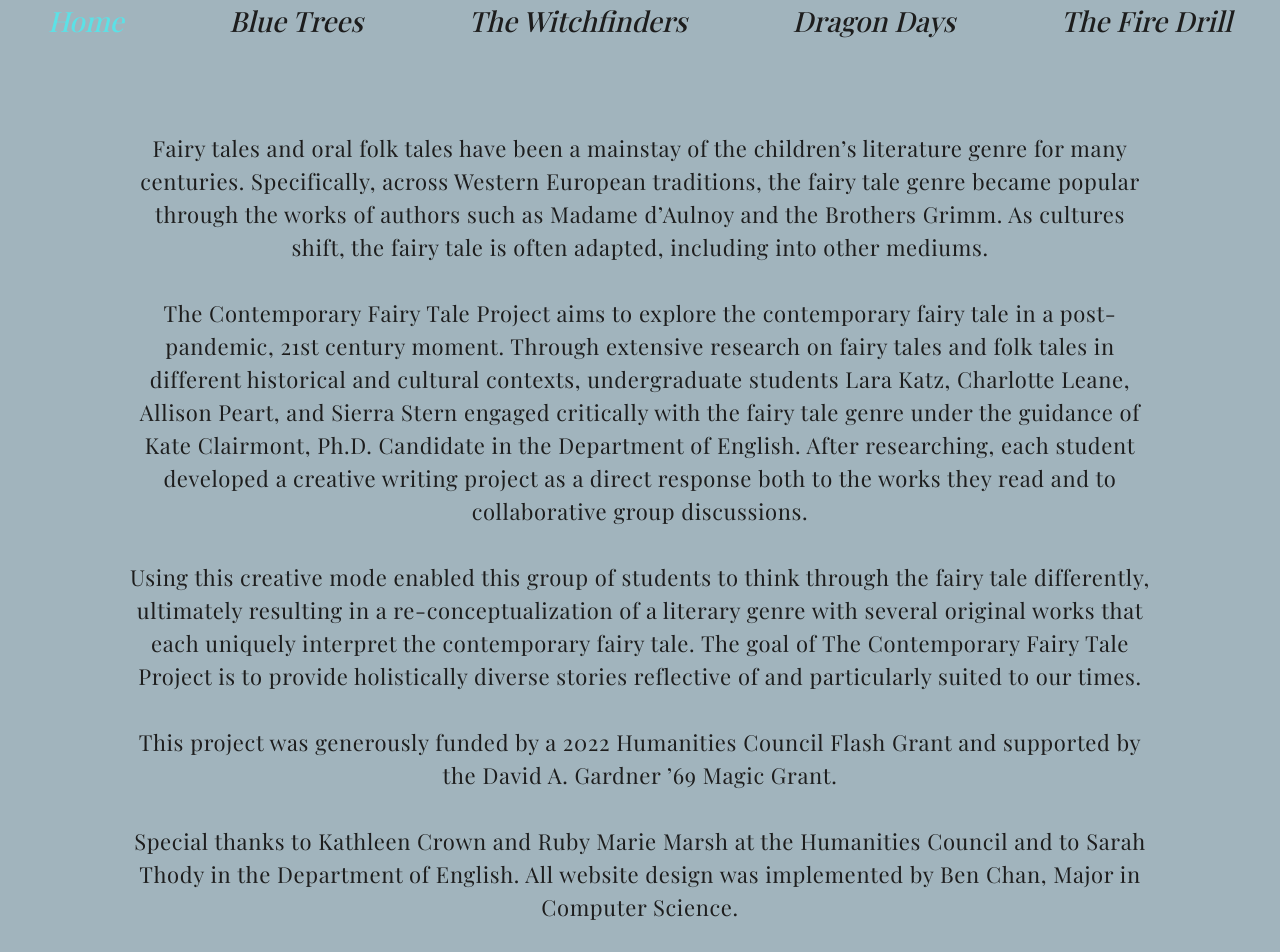
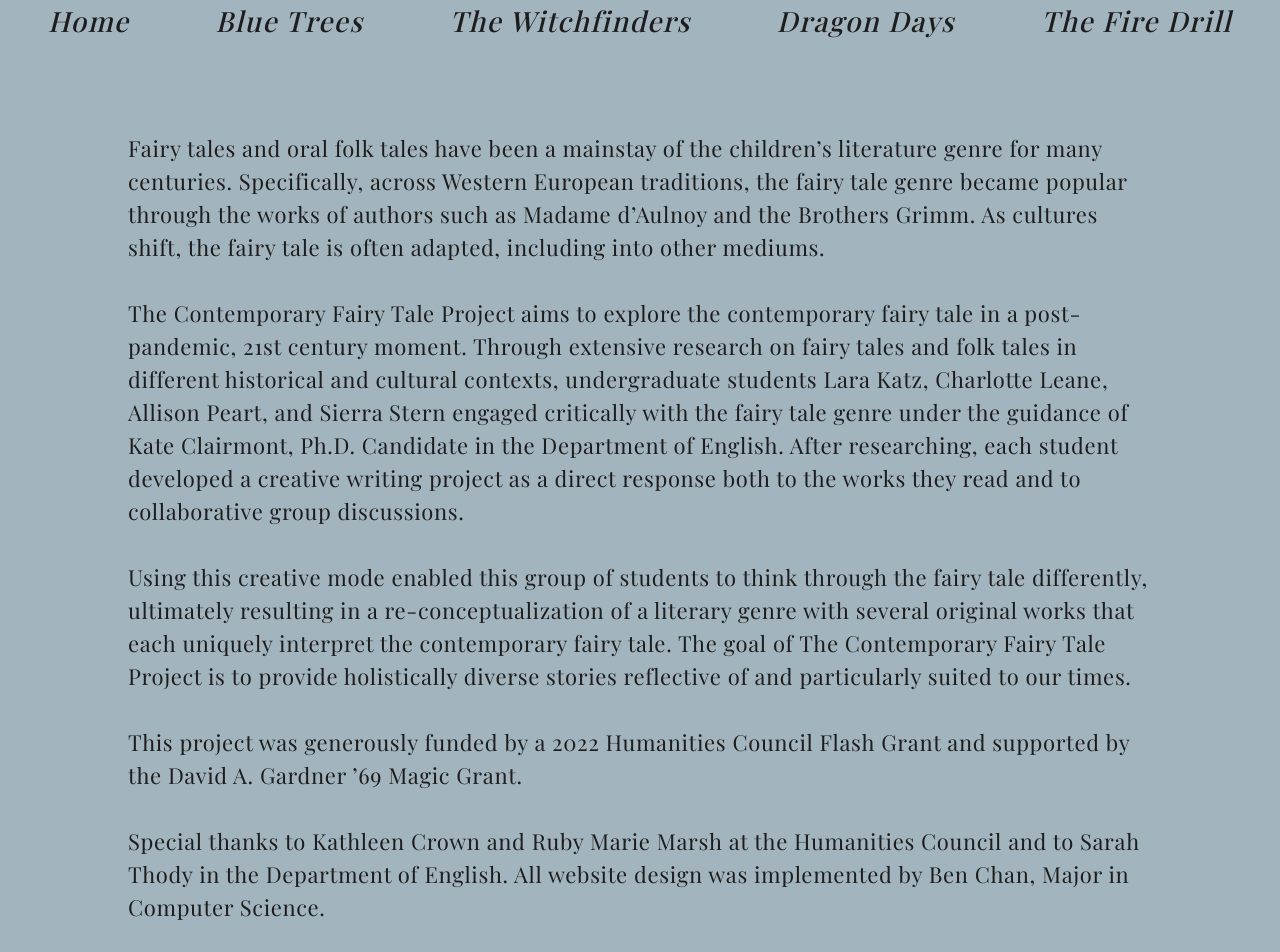
Before and after one commit to benchanjamin/the-fairy-tale-project, a Next.js app: page / in a window 1280 px wide. Shown: the part 60-1012 px from the top of the page. Built offline with nearby package versions, Linux system fonts and the light colour scheme; a web font is replaced by a local one.

Commit message:
changed footer text

```diff
--- a/components/BetterHeader.tsx
+++ b/components/BetterHeader.tsx
@@ -9,7 +9,8 @@ export default function BetterHeader() {
                 <div className="flex-col items-start">
                     {/* Logo + Button */}
                     <div className="flex justify-between">
-                        <h2 className="text-[14px] text-lightBlack text-left font-bold font-light pl-6 pr-6 font-sans">The Contemporary Fairy Tale Project</h2>
+                        <h2 className="text-[14px] text-lightBlack text-left font-bold font-light pl-6 pr-6 font-sans">The
+                            Contemporary Fairy Tale Project</h2>
 
                         <button
                             id="menu-btn"
@@ -28,19 +29,21 @@ export default function BetterHeader() {
                     {/*Dragon Days*/}
                     {/*The Fire Drill*/}
                     <div className="hidden items-center justify-between space-x-30 md:flex md:text-[20px] lg:text-[28px]
-                    md:mt-[15px] pl-6 pr-6">
+                    md:mt-[15px] pl-6 pr-6 tracking-wider">
                         <NavLink href="/" exact
-                                 className="text-lightBlack italic font-medium hover:text-lightBlue duration-75 ">Home</NavLink>
+                                 className="text-lightBlack italic font-medium hover:text-gray-100 duration-75 ">Home</NavLink>
                         <NavLink href="/blue-trees" exact
-                                 className="text-lightBlack italic font-medium hover:text-lightBlue duration-75">Blue Trees</NavLink>
+                                 className="text-lightBlack italic font-medium hover:text-gray-100 duration-75">Blue Trees</NavLink>
                         <NavLink href="/the-witchfinders" exact
-                                 className="text-lightBlack italic font-medium hover:text-lightBlue duration-75">The Witchfinders</NavLink>
+                                 className="text-lightBlack italic font-medium hover:text-gray-100 duration-75">The Witchfinders</NavLink>
 
                         <NavLink href="/dragon-days" exact
-                                 className="text-lightBlack italic font-medium hover:text-lightBlue duration-75">Dragon Days</NavLink>
+                                 className="text-lightBlack italic font-medium hover:text-gray-100 duration-75">Dragon
+                            Days</NavLink>
 
                         <NavLink href="/the-fire-drill" exact
-                                 className="text-lightBlack italic font-medium hover:text-lightBlue duration-75">The Fire Drill</NavLink>
+                                 className="text-lightBlack italic font-medium hover:text-gray-100 duration-75">The
+                            Fire Drill</NavLink>
 
                     </div>
 
--- a/components/NavLink.tsx
+++ b/components/NavLink.tsx
@@ -18,7 +18,7 @@ function NavLink({ href, exact, children, ...props }) {
     const isActive = exact ? pathname === href : pathname.startsWith(href);
 
     if (isActive) {
-        props.className += ' text-lightBlue';
+        props.className += ' text-gray-100';
     }
 
     return (
--- a/components/TextHomeHero.tsx
+++ b/components/TextHomeHero.tsx
@@ -7,8 +7,8 @@ function TextHomeHero(props) {
             <div
                 className="flex justify-center pt-[3rem] pb-[3rem] items-top mx-auto w-[80%] 3xl:w-[80%] md:pt-[7rem]">
                 <h1 className="text-lightBlack text-center text-[13px] md:text-[22px] 3xl:text-[50px] font-sans
-                     tracking-[.04rem]">
-                    <p>
+                     tracking-[.04rem] ">
+                    <p className="text-left">
                         Fairy tales and oral folk tales have been a mainstay of the children’s literature genre
                         for many centuries. Specifically, across Western European traditions, the fairy tale
                         genre became popular through the works of authors such as Madame d’Aulnoy and the
@@ -16,7 +16,7 @@ function TextHomeHero(props) {
                         mediums.
                     </p>
                     <br/>
-                    <p>
+                    <p className="text-left">
                         The Contemporary Fairy Tale Project aims to explore the contemporary fairy tale in a
                         post-pandemic, 21st century moment. Through extensive research on fairy tales and folk
                         tales in different historical and cultural contexts, undergraduate students Lara Katz,
@@ -26,7 +26,7 @@ function TextHomeHero(props) {
                         direct response both to the works they read and to collaborative group discussions.
                     </p>
                     <br/>
-                    <p>
+                    <p className="text-left">
                         Using this creative mode enabled this group of students to think through the fairy tale
                         differently, ultimately resulting in a re-conceptualization of a literary genre with
                         several original works that each uniquely interpret the contemporary fairy tale. The
@@ -34,12 +34,12 @@ function TextHomeHero(props) {
                         reflective of and particularly suited to our times.
                     </p>
                     <br/>
-                    <p>
+                    <p className="text-left">
                         This project was generously funded by a 2022 Humanities Council Flash Grant and
                         supported by the David A. Gardner ’69 Magic Grant.
                     </p>
                     <br/>
-                    <p>
+                    <p className="text-left">
                         Special thanks to Kathleen Crown and Ruby Marie Marsh at the Humanities Council and to
                         Sarah Thody in the Department of English. All website design was implemented by Ben
                         Chan, Major in Computer Science.
--- a/pages/_app.tsx
+++ b/pages/_app.tsx
@@ -8,10 +8,10 @@ function MyApp({Component, pageProps}) {
             <Component {...pageProps} />
             <div className="mx-auto pt-4 pb-4" id="footer">
                 <div className="text-sm text-lightBlack text-center md:text-md font-['Playfair Display']">
-                    This project is sponsored by the Center for Digital Humanities at Princeton University
+                    This project was sponsored by a Flash Grant from the Princeton University Humanities Council
                 </div>
                 <div className="text-sm text-lightBlack text-center mt-2 md:text-md">
-                    Copyright © 2022
+                    Copyright © 2023
                 </div>
             </div>
         </>
--- a/pages/_document.tsx
+++ b/pages/_document.tsx
@@ -21,7 +21,7 @@ class MyDocument extends Document {
                     <Script src="https://unpkg.com/topojson-client" strategy="beforeInteractive"/>
                     <Script src="/static/menu.js" strategy="lazyOnload"/>
                 </Head>
-                <body className="bg-[#a1b4bd]">
+                <body className="bg-[#a2b4be]">
                 <Main/>
                 <NextScript/>
                 </body>
```
